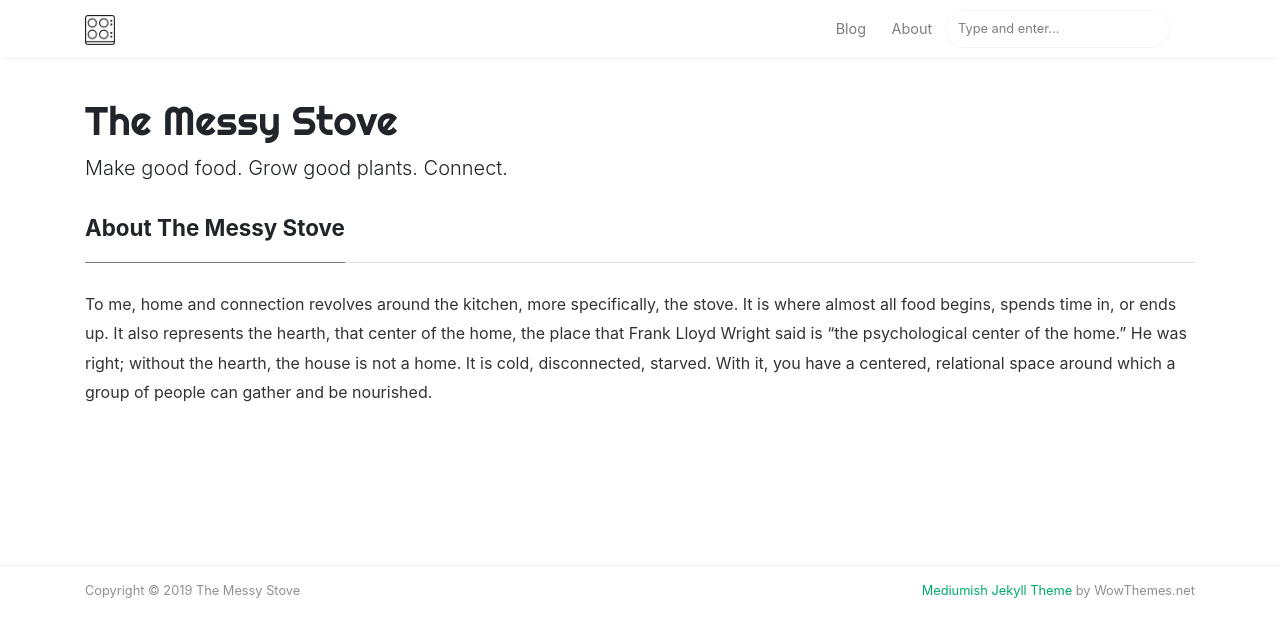
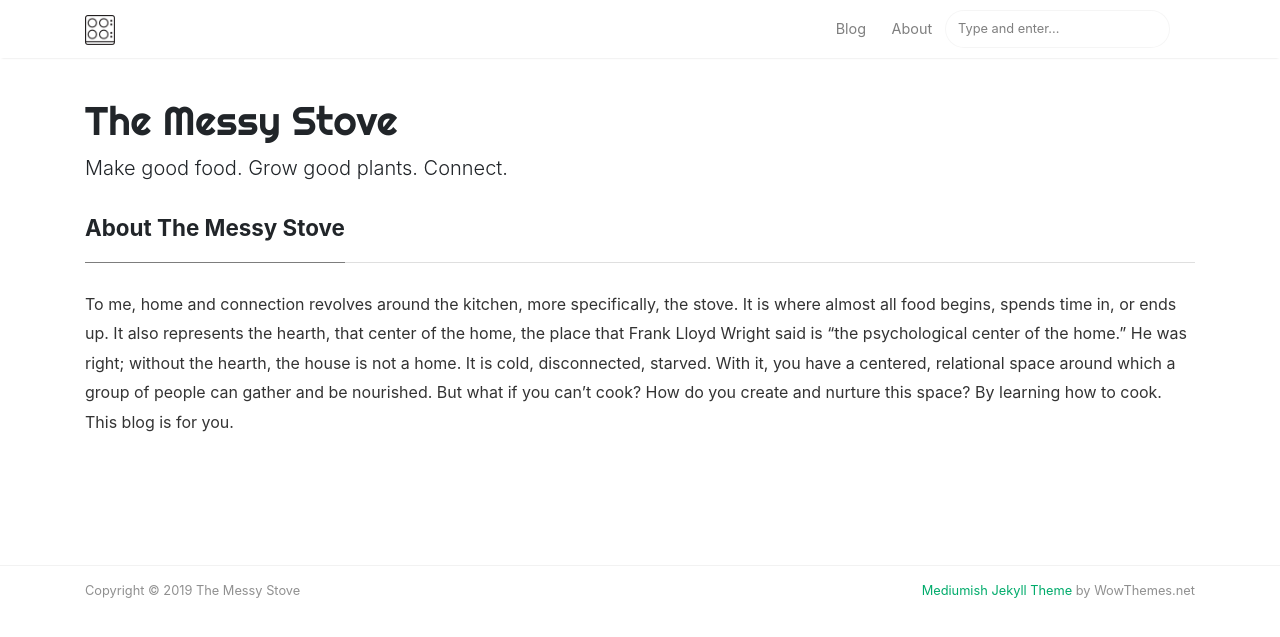
Before and after one commit to pknielski/pknielski.github.io, a Jekyll site: the page built from _pages/about.md, in a window 1280 px wide. Shown: the top 637 px of the page. Built offline with Jekyll 4.4.1, drawn with Linux system fonts in a browser that asks for light colours; nearby versions of some CDN libraries.

Commit message:
Update about.md

```diff
--- a/_pages/about.md
+++ b/_pages/about.md
@@ -6,4 +6,4 @@ comments: false
 published: true
 ---
 
-To me, home and connection revolves around the kitchen, more specifically, the stove.  It is where almost all food begins, spends time in, or ends up.  It also represents the hearth, that center of the home, the place that Frank Lloyd Wright said is "the psychological center of the home.” He was right; without the hearth, the house is not a home.  It is cold, disconnected, starved.  With it, you have a centered, relational space around which a group of people can gather and be nourished.
+To me, home and connection revolves around the kitchen, more specifically, the stove.  It is where almost all food begins, spends time in, or ends up.  It also represents the hearth, that center of the home, the place that Frank Lloyd Wright said is "the psychological center of the home.” He was right; without the hearth, the house is not a home.  It is cold, disconnected, starved.  With it, you have a centered, relational space around which a group of people can gather and be nourished. But what if you can't cook?  How do you create and nurture this space?  By learning how to cook.  This blog is for you.
```
